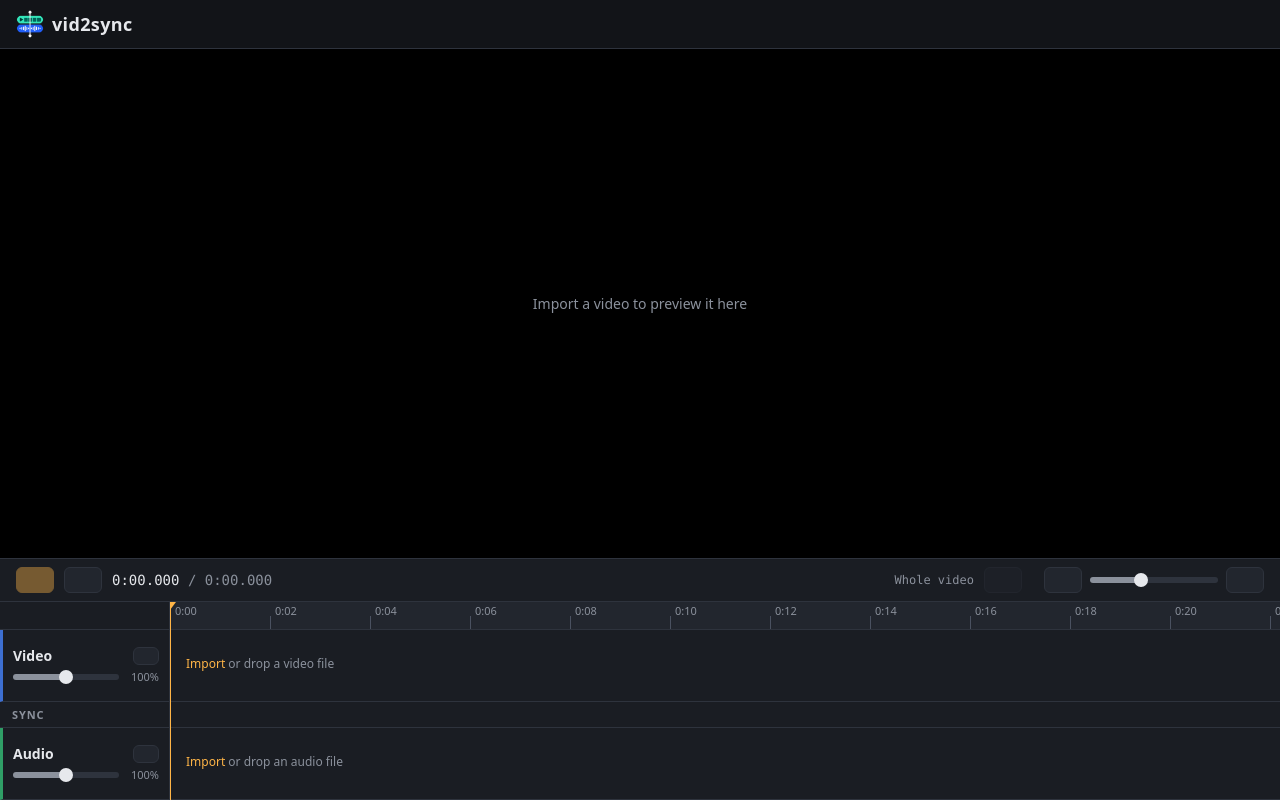
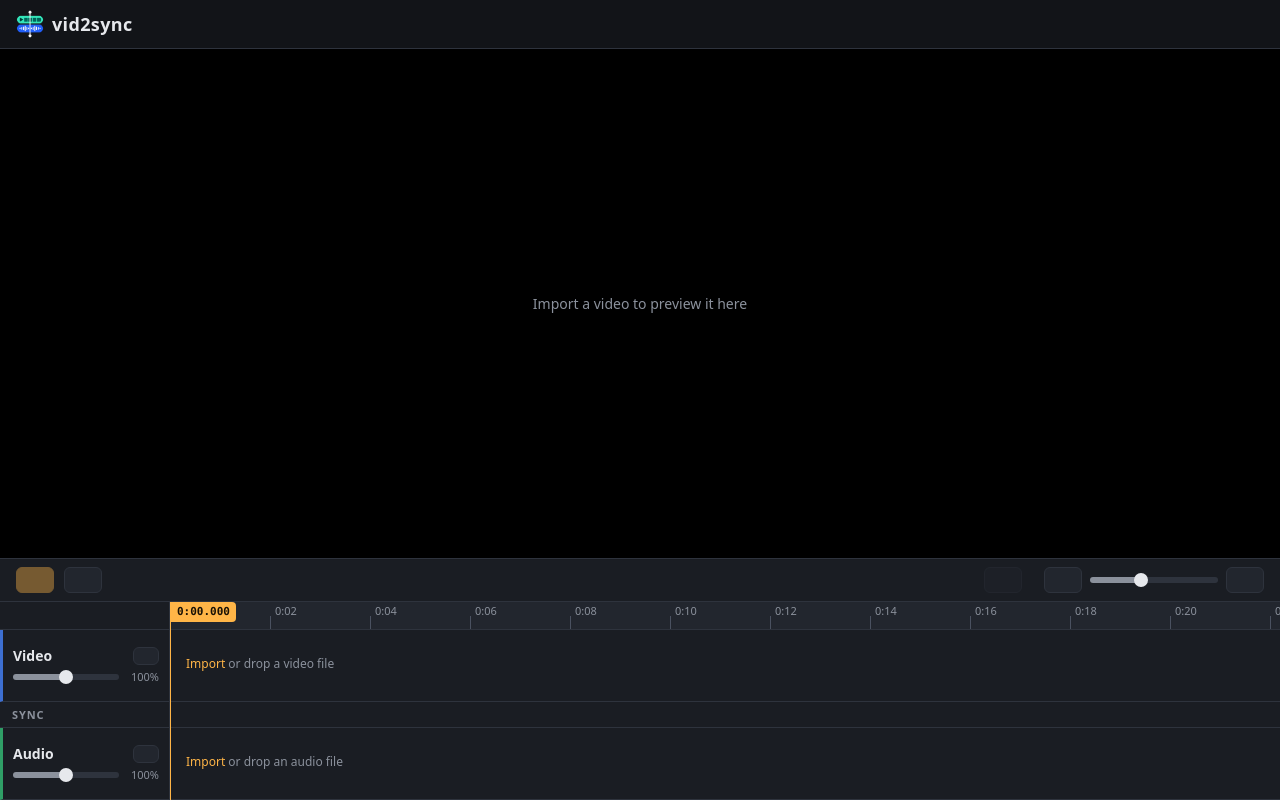
Before and after one commit to tu4mo/vid2sync, a React (Vite) app: page / in a window 1280 px wide. Built offline with nearby package versions, Linux system fonts and the light colour scheme; some icons are missing.

Commit message:
Show the current time on the playhead and drop the clock and range readouts from the toolbar

```diff
--- a/src/App.tsx
+++ b/src/App.tsx
@@ -312,9 +312,7 @@ export default function App() {
 
       <Toolbar
         playing={playing}
-        time={time}
         end={end}
-        range={range}
         canExport={!!clips.video}
         exportProgress={exportProgress}
         pixelsPerSecond={pixelsPerSecond}
--- a/src/components/Timeline/Playhead.tsx
+++ b/src/components/Timeline/Playhead.tsx
@@ -1,14 +1,23 @@
+import { formatTime } from '../../media'
+
 interface Props {
   time: number
   pixelsPerSecond: number
 }
 
-/** The vertical line marking the current playback position, with a triangle on top. */
+/** The vertical line marking the current playback position, flagged with the time on top. */
 export function Playhead({ time, pixelsPerSecond }: Props) {
   return (
     <div
-      className="pointer-events-none absolute inset-y-0 w-0 -translate-x-px border-l-2 border-accent before:absolute before:top-0 before:-left-[7px] before:border-6 before:border-t-8 before:border-transparent before:border-t-accent"
+      className="pointer-events-none absolute inset-y-0 z-3 w-0 -translate-x-px border-l-2 border-accent"
       style={{ left: time * pixelsPerSecond }}
-    />
+    >
+      <span
+        className="absolute top-0 left-0 rounded-r-sm bg-accent px-1.5 py-0.5 font-mono text-2xs font-semibold whitespace-nowrap text-[#1a1206] tabular-nums"
+        data-testid="clock"
+      >
+        {formatTime(time)}
+      </span>
+    </div>
   )
 }
--- a/src/components/Toolbar/Toolbar.tsx
+++ b/src/components/Toolbar/Toolbar.tsx
@@ -8,7 +8,6 @@ import {
 } from '@hugeicons/core-free-icons'
 import { HugeiconsIcon } from '@hugeicons/react'
 
-import { formatTime, type TimeRange } from '../../media'
 import { Button } from '../Button/Button'
 import { Slider } from '../Slider/Slider'
 import { MAX_PIXELS_PER_SECOND, MIN_PIXELS_PER_SECOND } from '../Timeline/Timeline'
@@ -18,9 +17,7 @@ const ZOOM_STEP = 1.5
 
 interface Props {
   playing: boolean
-  time: number
   end: number
-  range: TimeRange | null
   canExport: boolean
   exportProgress: number | null
   pixelsPerSecond: number
@@ -32,7 +29,7 @@ interface Props {
 }
 
 export function Toolbar(props: Props) {
-  const { playing, time, end, range, canExport, exportProgress, pixelsPerSecond } = props
+  const { playing, end, canExport, exportProgress, pixelsPerSecond } = props
   const { onPlay, onPause, onSeek, onExport, onZoom } = props
   const zoomBy = (factor: number) =>
     onZoom(
@@ -52,21 +49,8 @@ export function Toolbar(props: Props) {
       <Button aria-label="Go to start" title="Go to start (Home)" onClick={() => onSeek(0)}>
         <HugeiconsIcon icon={PreviousIcon} size={16} />
       </Button>
-      <span className="font-mono tabular-nums" data-testid="clock">
-        {formatTime(time)} <span className="text-dim">/ {formatTime(end)}</span>
-      </span>
-      <span className="ml-auto font-mono text-xs whitespace-nowrap" data-testid="range">
-        {range ? (
-          <>
-            {formatTime(range.start)} – {formatTime(range.end)}{' '}
-            <span className="text-dim">({(range.end - range.start).toFixed(2)} s)</span>
-          </>
-        ) : (
-          <span className="text-dim">Whole video</span>
-        )}
-      </span>
       <Button
-        className="tabular-nums"
+        className="ml-auto tabular-nums"
         aria-label="Export MP4"
         onClick={onExport}
         disabled={!canExport || exportProgress !== null}
```
Also changed, not shown: 1 other file (tests, documents, lock files or other folders).
